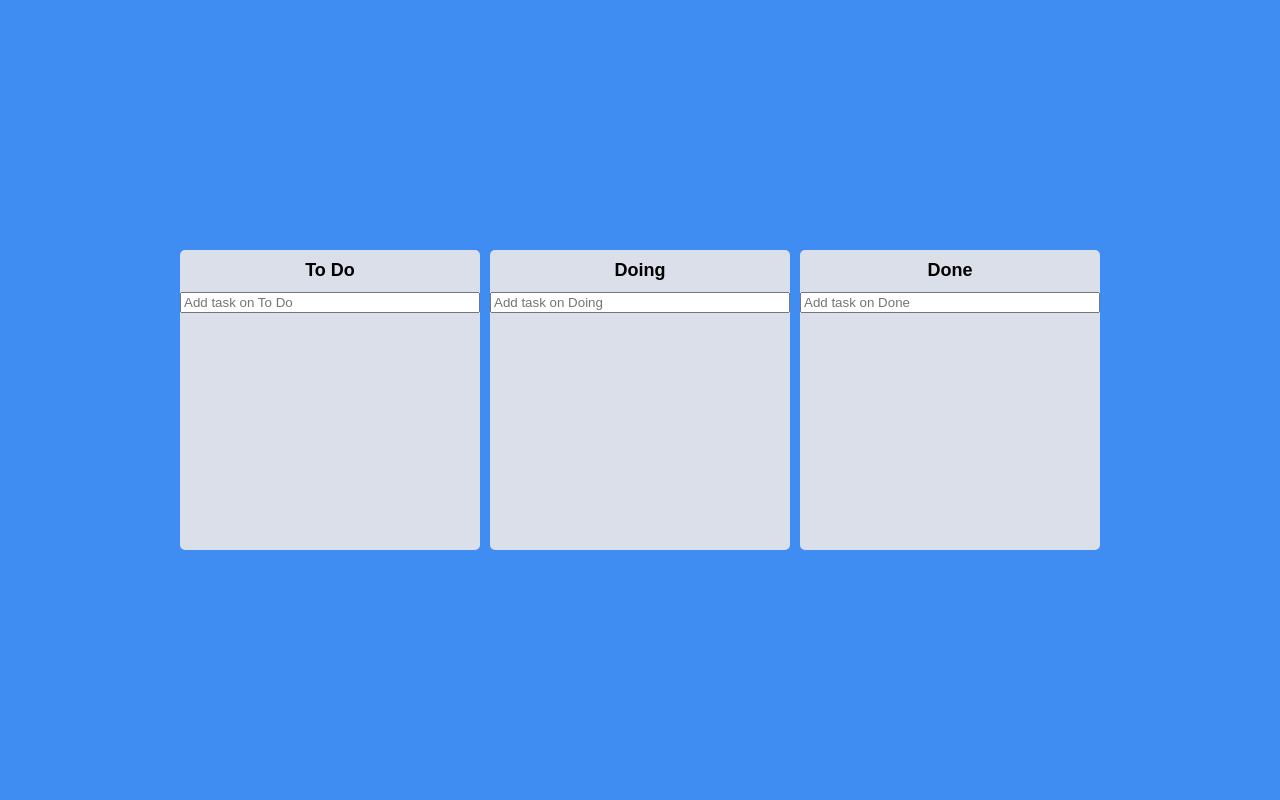
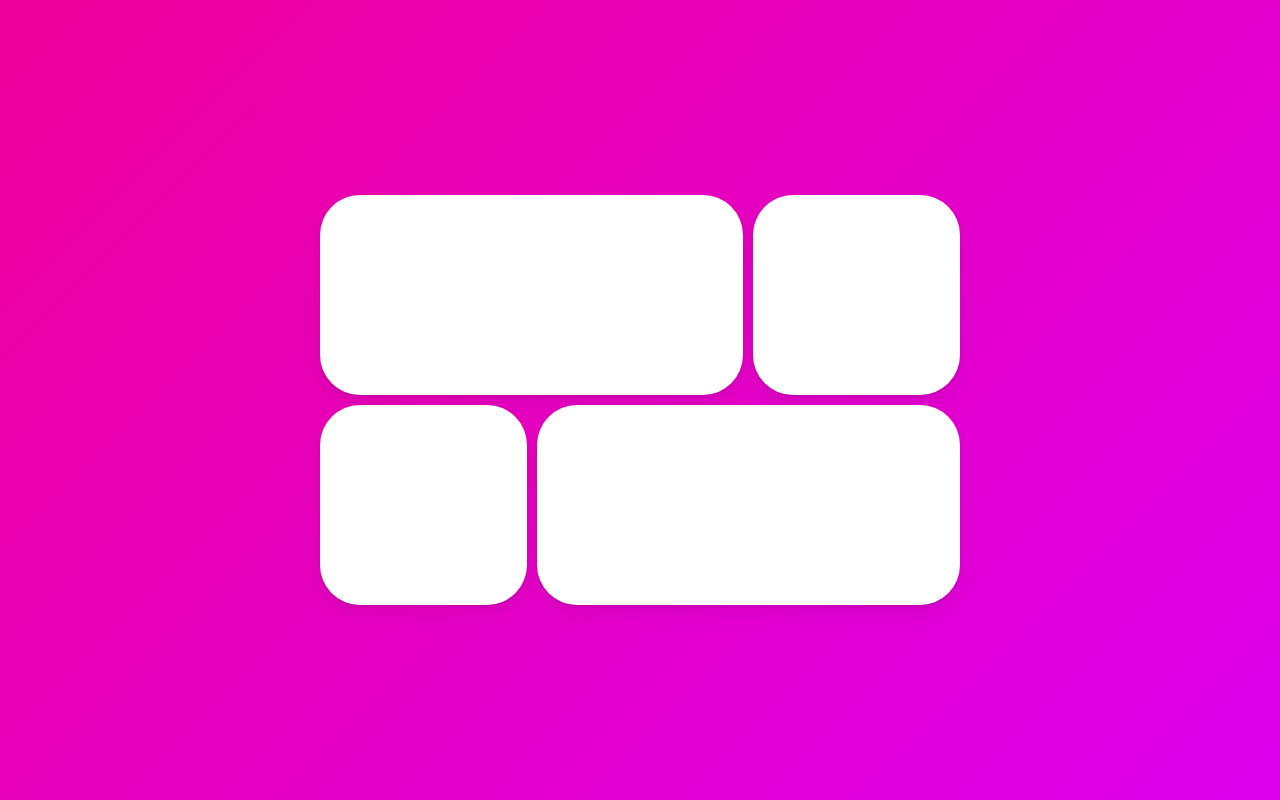
Before and after one commit to min199973/react-masterclass-master, a React (Create React App) app: page / in a window 1280 px wide. Built offline with nearby package versions, Linux system fonts and the light colour scheme.

Commit message:
#8.0 ~ #8.16

```diff
--- a/package.json
+++ b/package.json
@@ -17,6 +17,8 @@
     "@types/react-dom": "^18.0.11",
     "@types/react-helmet": "^6.1.6",
     "apexcharts": "^3.37.3",
+    "font-awesome": "^4.7.0",
+    "framer-motion": "^10.15.1",
     "react": "^18.2.0",
     "react-apexcharts": "^1.4.0",
     "react-beautiful-dnd": "^13.1.1",
--- a/src/App.tsx
+++ b/src/App.tsx
@@ -1,69 +1,67 @@
-import { DragDropContext, DropResult } from "react-beautiful-dnd";
-import { useRecoilState } from "recoil";
 import styled from "styled-components";
-import { toDoState } from "./atoms";
-import Board from "./Components/Board";
+import { motion, AnimatePresence } from "framer-motion";
+import { useEffect, useRef, useState } from "react";
+import { reverse } from "dns";
 
-const Wrapper = styled.div`
+const Wrapper = styled(motion.div)`
+  height: 100vh;
+  width: 100vw;
   display: flex;
-  width: 100vw;
-  margin: 0 auto;
+  justify-content: space-around;
+  align-items: center;
+  /* flex-direction: column; */
+`;
+
+const Grid = styled.div`
+  display: grid;
+  grid-template-columns: repeat(3, 1fr);
+  width: 50vw;
+  gap: 10px;
+  div:first-child,
+  div:last-child {
+    grid-column: span 2;
+  }
+`;
+
+const Box = styled(motion.div)`
+  height: 200px;
+  border-radius: 40px;
+  background-color: rgba(255, 255, 255, 1);
+  box-shadow: 0 2px 3px rgba(0, 0, 0, 0.1), 0 10px 20px rgba(0, 0, 0, 0.06);
+`;
+
+const Overlay = styled(motion.div)`
+  width: 100%;
+  height: 100%;
+  position: absolute;
+  display: flex;
   justify-content: center;
   align-items: center;
-  height: 100vh;
-`;
-
-const Boards = styled.div`
-  display: flex;
-  justify-content: center;
-  align-items: flex-start;
-  width: 100%;
-  gap: 10px;
 `;
 
 function App() {
-  const [toDos, setToDos] = useRecoilState(toDoState);
-  const onDragEnd = (info: DropResult) => {
-    console.log(info);
-    const { destination, draggableId, source } = info;
-    if (!destination) return;
-    if (destination?.droppableId === source.droppableId) {
-      // same board movement
-      setToDos((allBoards) => {
-        const boardCopy = [...allBoards[source.droppableId]];
-        boardCopy.splice(source.index, 1);
-        boardCopy.splice(destination?.index, 0, draggableId);
-        return {
-          ...allBoards,
-          [source.droppableId]: boardCopy,
-        };
-      });
-    }
-    if (destination.droppableId !== source.droppableId) {
-      //cross board movement
-      setToDos((allBoards) => {
-        const sourceBoard = [...allBoards[source.droppableId]];
-        const destinationBoard = [...allBoards[destination.droppableId]];
-        sourceBoard.splice(source.index, 1);
-        destinationBoard.splice(destination?.index, 0, draggableId);
-        return {
-          ...allBoards,
-          [source.droppableId]: sourceBoard,
-          [destination.droppableId]: destinationBoard,
-        };
-      });
-    }
-  };
+  const [id, setId] = useState<null | string>(null);
+  console.log(id);
   return (
-    <DragDropContext onDragEnd={onDragEnd}>
-      <Wrapper>
-        <Boards>
-          {Object.keys(toDos).map((boardId) => (
-            <Board boardId={boardId} key={boardId} toDos={toDos[boardId]} />
-          ))}
-        </Boards>
-      </Wrapper>
-    </DragDropContext>
+    <Wrapper>
+      <Grid>
+        {["1", "2", "3", "4"].map((n) => (
+          <Box onClick={() => setId(n)} key={n} layoutId={n} />
+        ))}
+      </Grid>
+      <AnimatePresence>
+        {id ? (
+          <Overlay
+            onClick={() => setId(null)}
+            initial={{ backgroundColor: "rgba(0, 0, 0, 0)" }}
+            animate={{ backgroundColor: "rgba(0, 0, 0, 0.5)" }}
+            exit={{ backgroundColor: "rgba(0, 0, 0, 0)" }}
+          >
+            <Box layoutId={id} style={{ width: 400, height: 200 }} />
+          </Overlay>
+        ) : null}
+      </AnimatePresence>
+    </Wrapper>
   );
 }
 
--- a/src/Components/Board.tsx
+++ b/src/Components/Board.tsx
@@ -3,7 +3,8 @@ import DragabbledCard from "./DragabbledCard";
 import styled from "styled-components";
 import { useRef } from "react";
 import { useForm } from "react-hook-form";
-import { ITodo } from "../atoms";
+import { ITodo, toDoState } from "../atoms";
+import { useSetRecoilState } from "recoil";
 
 const Wrapper = styled.div`
   width: 300px;
@@ -55,8 +56,19 @@ const Form = styled.form`
 `;
 
 function Board({ toDos, boardId }: IBoardProp) {
+  const setToDos = useSetRecoilState(toDoState);
   const { register, setValue, handleSubmit } = useForm<IForm>();
   const onValid = ({ toDo }: IForm) => {
+    const newToDo = {
+      id: Date.now(),
+      text: toDo,
+    };
+    setToDos((allBoards) => {
+      return {
+        ...allBoards,
+        [boardId]: [...allBoards[boardId], newToDo],
+      };
+    });
     setValue("toDo", "");
   };
   return (
--- a/src/index.tsx
+++ b/src/index.tsx
@@ -61,9 +61,9 @@ table {
 body {
   font-weight: 300;
   font-family: 'Source Sans Pro', sans-serif;
-  background-color:${(props) => props.theme.bgColor};
   color:black;
   line-height: 1.2;
+  background:linear-gradient(135deg,#e09,#d0e);
 }
 a {
   text-decoration:none;
--- a/src/styled.d.ts
+++ b/src/styled.d.ts
@@ -2,9 +2,5 @@ import "styled-components";
 
 // and extend them!
 declare module "styled-components" {
-  export interface DefaultTheme {
-    bgColor: string;
-    boardColor: string;
-    cardColor: string;
-  }
+  export interface DefaultTheme {}
 }
--- a/src/theme.ts
+++ b/src/theme.ts
@@ -1,7 +1,3 @@
 import { DefaultTheme } from "styled-components";
 
-export const darkTheme: DefaultTheme = {
-  bgColor: "#3F8CF2",
-  boardColor: "#DADFE9",
-  cardColor: "white",
-};
+export const darkTheme: DefaultTheme = {};
```
Also changed, not shown: 1 other file (tests, documents, lock files or other folders).
